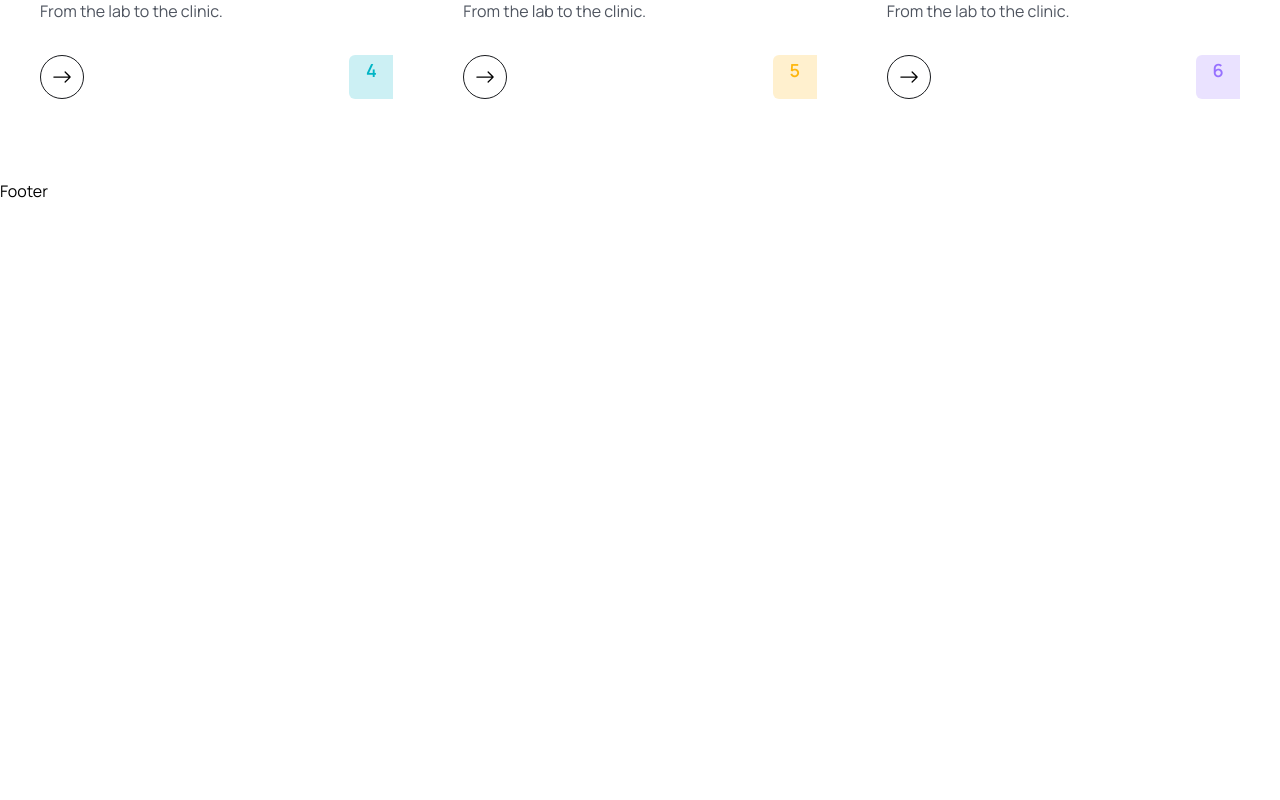
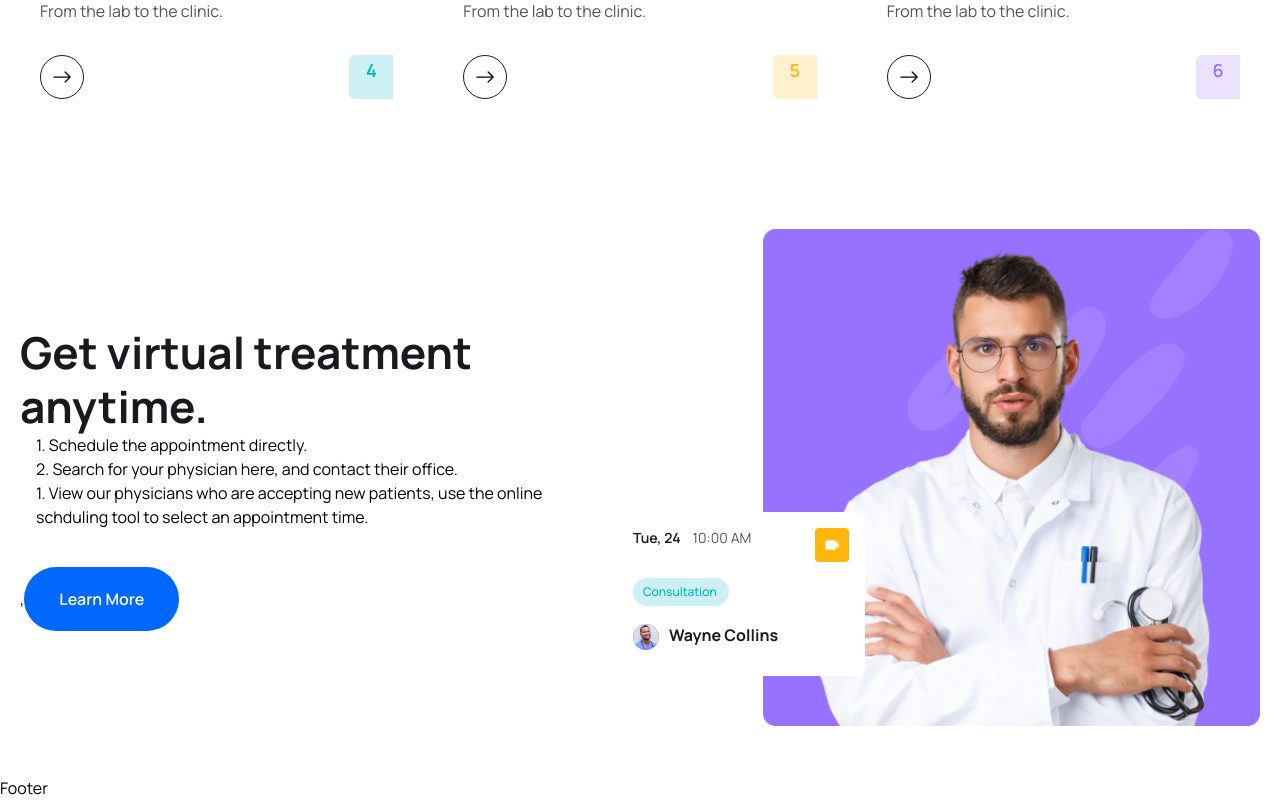
Before and after one commit to Tharu60/Medi_Webapp, a React (Vite) app in the folder frontend/: page / in a window 1280 px wide. Shown: the part 2697-3497 px from the top of the page. Before the commit the page ends 2900 px from the top, so only its background shows below. Built offline with nearby package versions, Linux system fonts and the light colour scheme; the HTML template or start-up script is replaced by a standard one.

Commit message:
Home page update

```diff
--- a/frontend/src/pages/Home.jsx
+++ b/frontend/src/pages/Home.jsx
@@ -6,6 +6,9 @@
 import icon01 from '../assets/images/icon01.png';
 import icon02 from '../assets/images/icon02.png';
 import icon03 from '../assets/images/icon03.png';
+import featureImg from '../assets/images/feature-img.png'
+import videoIcon from '../assets/images/video-icon.png'
+import avatarIcon from '../assets/images/avatar-icon.png'
 import { Link } from 'react-router-dom';
 import {BsArrowRight} from 'react-icons/bs';
 import About from "../components/About/About";
@@ -156,6 +159,69 @@
 
       {/* ========= Services Section end ======= */}
 
+      {/* ========= Feature Section ======= */}
+
+      <section>
+        <div className="container">
+          <div className="flex items-center justify-between flex-col lg:flex-row">
+            {/* ========= Feature Content ======= */}
+            <div className="xl:w-[670px]">
+              <h2 className="heading">
+                Get virtual treatment <br /> anytime.
+              </h2>
+              <ul className="pl-4">
+                <li className="text_para">
+                  1. Schedule the appointment directly.
+                </li>
+                <li className="text_para">
+                  2. Search for your physician here, and contact their office.
+                </li>
+                <li className="text_para">
+                  1. View our physicians who are accepting new patients, use the online schduling tool to select an appointment time.
+                </li>
+              </ul>
+              <Link to="/">
+                ,<button className="btn">Learn More</button>
+              </Link>
+            </div>
+
+          {/* ========= Feature img ======= */}
+          <div className="relative z-10 xl:w-[770px] flex justify-end mt-[50px] lg:mt-0">
+            <img src={featureImg} className="w-3/4" alt="" />
+
+            <div className="w-[150px] lg:w-[248px] bg-white absolute bottom-[50px] left-0 md:botton-[100px] md:left-5 z-20 p-2 pb-3 lg:pt-4 lg:px-4 lg:pb-[26px] rounded-[10px]">
+
+              <div className="flex item-center justify-between">
+                <div className="flex item-center gap-[6px] lg:gap-3">
+                  <p className="text-[10px] leading-[10px] lg:text-[14px] lg:leading-5 text-headingColor font-[600]">
+                    Tue, 24
+                  </p>
+                  <p className="text-[10px] leading-[10px] lg:text-[14px] lg:leading-5 text-textColor font-[400]">
+                    10:00 AM
+                  </p>
+                </div>
+                <span className="w-5 h-5 lg:w-[34px] lg:h-[34px] flex items-center justify-center bg-yellowColor rounded py-1 px-[6px] lg:py-3 lg:px-[9px]">
+                  <img src={videoIcon} alt="" />
+                </span>
+              </div>
+              <div className="w-[65px] lg:w-[96px] bg-[#CCF0F3] py-1 px-2 lg:py-[6px] lg:px-[10px] text-[8px] leading-[8px] lg:text-[12px] lg:leading-4 text-irisBlueColor font-[500] mt-2 lg:mt-4 rounded-full">
+                Consultation
+              </div>
+
+              <div className="flex item-center gap-[6px] lg:gap-[10px] mt-2 lg:mt-[18px]">
+                <img src={avatarIcon} alt="" />
+                <h4 className="text-[10px] leading-3 lg:text-[16px] lg:leading-[22px] font-[700] text-headingColor">
+                  Wayne Collins
+                </h4>
+              </div>
+            </div>
+          </div>
+          </div>
+        </div>
+      </section>
+
+      {/* ========= Feature Section end ======= */}
+
     </>
   );
 };
```
